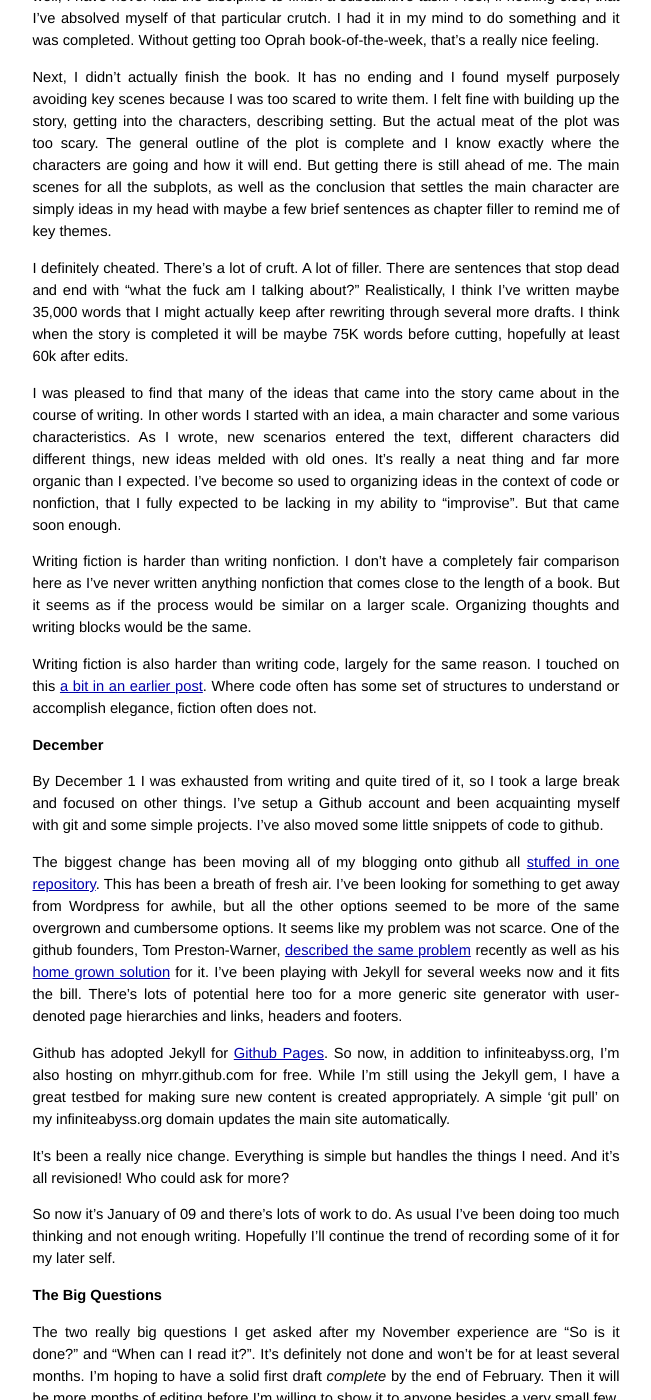
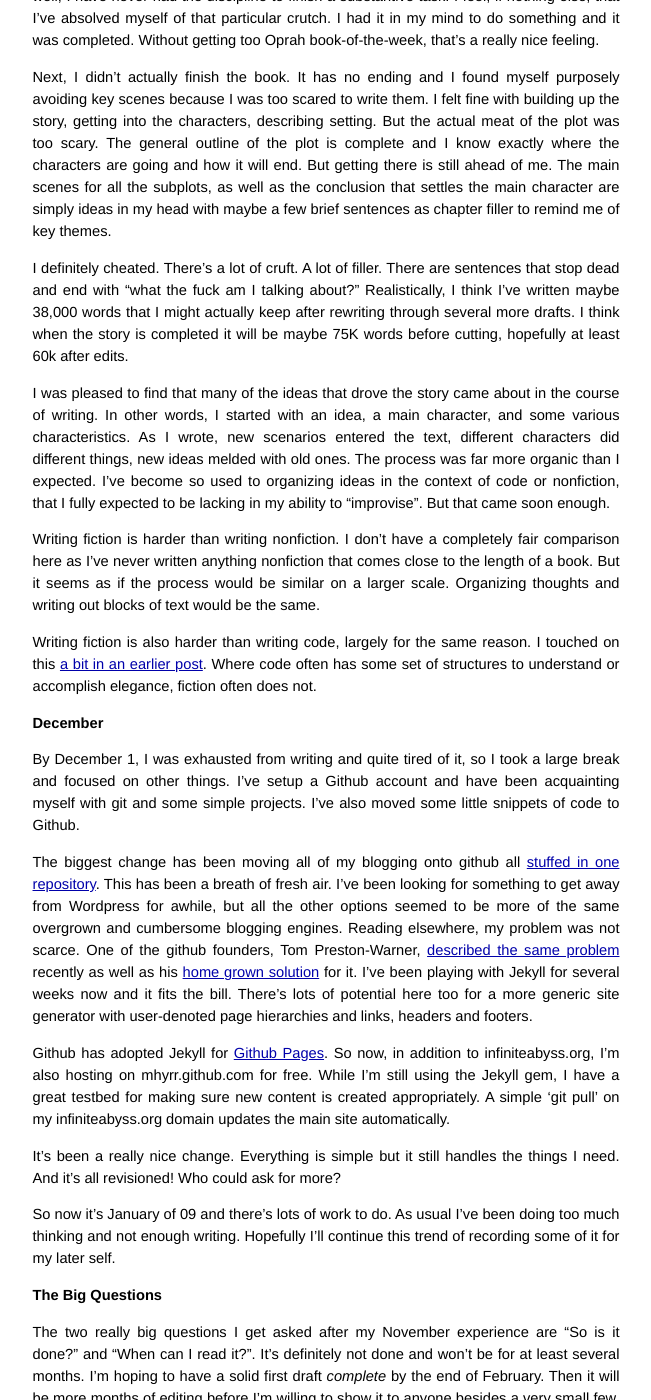
Before and after one commit to mhyrr/mhyrr.github.com, a Jekyll site: the page built from _posts/2009-01-04-denouement.markdown, in a window 1280 px wide and 1400 px high, scrolled down 411 px. Shown: the whole window, without its empty margins (314-965 px from the left). Built offline with Jekyll 4.4.1, drawn with Linux system fonts in a browser that asks for light colours; comment, search, counter and statistics services are not loaded; some of the changed text lies outside the part shown.

Commit message:
Little edits

```diff
--- a/_posts/2009-01-04-denouement.markdown
+++ b/_posts/2009-01-04-denouement.markdown
@@ -3,43 +3,43 @@ layout: post
 title: Denouement
 ---
 
-Now it's New Year's Eve.  It's been two months instead of one, and this little place has been empty of new content.  More drafts sit in situ waiting patiently for more substance, but by and large this front has been quiet.
+Now it's New Year's.  It's been two months instead of one, and this little place has been empty of new content.  Even more drafts sit in situ waiting patiently for substance, but by and large this front has been quiet.
 
 I've not been idle.
 
 #### November
 
-First, I finished NaNoWriMo.  The official word count was 50,721.  The official page count was 227 according to [Scrivener](http://www.literatureandlatte.com/scrivener.html), my new favorite writing program.  That really was a wild month, with far more ups and downs than I expected.  The word count doesn't nearly tell the whole story.
+First, I finished [NaNoWriMo](http://www.nanowrimo.org).  The official word count was 50,721.  The official page count was 227 according to [Scrivener](http://www.literatureandlatte.com/scrivener.html), my new favorite writing program.  That really was a wild month, with far more ups and downs than I expected.  The word count doesn't nearly tell the whole story.
 
 50,000 words is a lot.  It's kind of an absurd thing and I'm awfully surprised I was able to do it.  I never had much belief in being able to accomplish a very substantive task because, well, I have never had the discipline to finish a substantive task.  I feel, if nothing else, that I've absolved myself of that particular crutch.  I had it in my mind to do something and it was completed.  Without getting too Oprah book-of-the-week, that's a really nice feeling.
 
 Next, I didn't actually finish the book.  It has no ending and I found myself purposely avoiding key scenes because I was too scared to write them.  I felt fine with building up the story, getting into the characters, describing setting.  But the actual meat of the plot was too scary.  The general outline of the plot is complete and I know exactly where the characters are going and how it will end.  But getting there is still ahead of me.  The main scenes for all the subplots, as well as the conclusion that settles the main character are simply ideas in my head with maybe a few brief sentences as chapter filler to remind me of key themes.
 
-I definitely cheated.  There's a lot of cruft.  A lot of filler.  There are sentences that stop dead and end with "what the fuck am I talking about?"  Realistically, I think I've written maybe 35,000 words that I might actually keep after rewriting through several more drafts.  I think when the story is completed it will be maybe 75K words before cutting, hopefully at least 60k after edits.
+I definitely cheated.  There's a lot of cruft.  A lot of filler.  There are sentences that stop dead and end with "what the fuck am I talking about?"  Realistically, I think I've written maybe 38,000 words that I might actually keep after rewriting through several more drafts.  I think when the story is completed it will be maybe 75K words before cutting, hopefully at least 60k after edits.
 
-I was pleased to find that many of the ideas that came into the story came about in the course of writing.  In other words I started with an idea, a main character and some various characteristics.  As I wrote, new scenarios entered the text, different characters did different things, new ideas melded with old ones.  It's really a neat thing and far more organic than I expected.  I've become so used to organizing ideas in the context of code or nonfiction, that I fully expected to be lacking in my ability to "improvise".  But that came soon enough.
+I was pleased to find that many of the ideas that drove the story came about in the course of writing.  In other words, I started with an idea, a main character, and some various characteristics.  As I wrote, new scenarios entered the text, different characters did different things, new ideas melded with old ones.  The process was far more organic than I expected.  I've become so used to organizing ideas in the context of code or nonfiction, that I fully expected to be lacking in my ability to "improvise".  But that came soon enough.
 
-Writing fiction is harder than writing nonfiction.  I don't have a completely fair comparison here as I've never written anything nonfiction that comes close to the length of a book.  But it seems as if the process would be similar on a larger scale.  Organizing thoughts and writing blocks would be the same.
+Writing fiction is harder than writing nonfiction.  I don't have a completely fair comparison here as I've never written anything nonfiction that comes close to the length of a book.  But it seems as if the process would be similar on a larger scale.  Organizing thoughts and writing out blocks of text would be the same.
 
 Writing fiction is also harder than writing code, largely for the same reason.  I touched on this [a bit in an earlier post](http://www.infiniteabyss.org/2008/08/22/an_automated_method_for_making_your_writing_suck_less.html).  Where code often has some set of structures to understand or accomplish elegance, fiction often does not.
 
 #### December
 
-By December 1 I was exhausted from writing and quite tired of it, so I took a large break and focused on other things.  I've setup a Github account and been acquainting myself with git and some simple projects.  I've also moved some little snippets of code to github.
+By December 1, I was exhausted from writing and quite tired of it, so I took a large break and focused on other things.  I've setup a Github account and have been acquainting myself with git and some simple projects.  I've also moved some little snippets of code to Github.
 
-The biggest change has been moving all of my blogging onto github all [stuffed in one repository](http://github.com/mhyrr/mhyrr.github.com/tree/master).  This has been a breath of fresh air.  I've been looking for something to get away from Wordpress for awhile, but all the other options seemed to be more of the same overgrown and cumbersome options.  It seems like my problem was not scarce.  One of the github founders, Tom Preston-Warner, [described the same problem](http://tom.preston-werner.com/2008/11/17/blogging-like-a-hacker.html) recently as well as his [home grown solution](http://github.com/mojombo/jekyll/tree/master) for it.  I've been playing with Jekyll for several weeks now and it fits the bill.  There's lots of potential here too for a more generic site generator with user-denoted page hierarchies and links, headers and footers.
+The biggest change has been moving all of my blogging onto github all [stuffed in one repository](http://github.com/mhyrr/mhyrr.github.com/tree/master).  This has been a breath of fresh air.  I've been looking for something to get away from Wordpress for awhile, but all the other options seemed to be more of the same overgrown and cumbersome blogging engines.  Reading elsewhere, my problem was not scarce.  One of the github founders, Tom Preston-Warner, [described the same problem](http://tom.preston-werner.com/2008/11/17/blogging-like-a-hacker.html) recently as well as his [home grown solution](http://github.com/mojombo/jekyll/tree/master) for it.  I've been playing with Jekyll for several weeks now and it fits the bill.  There's lots of potential here too for a more generic site generator with user-denoted page hierarchies and links, headers and footers.
 
 Github has adopted Jekyll for [Github Pages](http://github.com/blog/272-github-pages).  So now, in addition to infiniteabyss.org, I'm also hosting on mhyrr.github.com for free.  While I'm still using the Jekyll gem, I have a great testbed for making sure new content is created appropriately.  A simple 'git pull' on my infiniteabyss.org domain updates the main site automatically.
 
-It's been a really nice change.  Everything is simple but handles the things I need.  And it's all revisioned!  Who could ask for more?
+It's been a really nice change.  Everything is simple but it still handles the things I need.  And it's all revisioned!  Who could ask for more?
 
-So now it's January of 09 and there's lots of work to do.  As usual I've been doing too much thinking and not enough writing.  Hopefully I'll continue the trend of recording some of it for my later self.
+So now it's January of 09 and there's lots of work to do.  As usual I've been doing too much thinking and not enough writing.  Hopefully I'll continue this trend of recording some of it for my later self.
 
 #### The Big Questions
 
 The two really big questions I get asked after my November experience are "So is it done?" and "When can I read it?".  It's definitely not done and won't be for at least several months.  I'm hoping to have a solid first draft *complete* by the end of February.  Then it will be more months of editing before I'm willing to show it to anyone besides a very small few.  So when can you read it?  Maybe never.  At the earliest, this summer.
 
-One last interesting thing happened at Christmas.  Ever since I started trying to do a bit of writing, I've been compelled to get my family to write more too.  All of them are voracious readers and, from what little I've had the privilege to read, are very solid writers too.  My grandmother wrote a long notebook containing recollections from her time in England along with history and travel tips.  I read that during my trip there last Spring.
+One last interesting thing happened at Christmas.  Ever since I started trying to do a bit of writing, I've been compelled to get my family to write more too.  All of them are voracious readers and, from what little I've had the privilege to read, they are very solid writers too.  My grandmother wrote a long notebook containing recollections from her time in England along with history and travel tips.  I read that during my trip there last Spring.
 
 Apparently during lunch this fall I said to her, "you should write more."  She took it to heart and gave me an incredible Christmas present: an "anecdotal genealogy" of my mother's side of my family.  When completed, it will chronicle my various family trees as far back as is known.  The writing is wonderful and the subject matter is obviously of high interest to me.  It's been wonderful to read thus far.  Not only I, but my children, and their children will be richer because she decided to write more.
 
```
